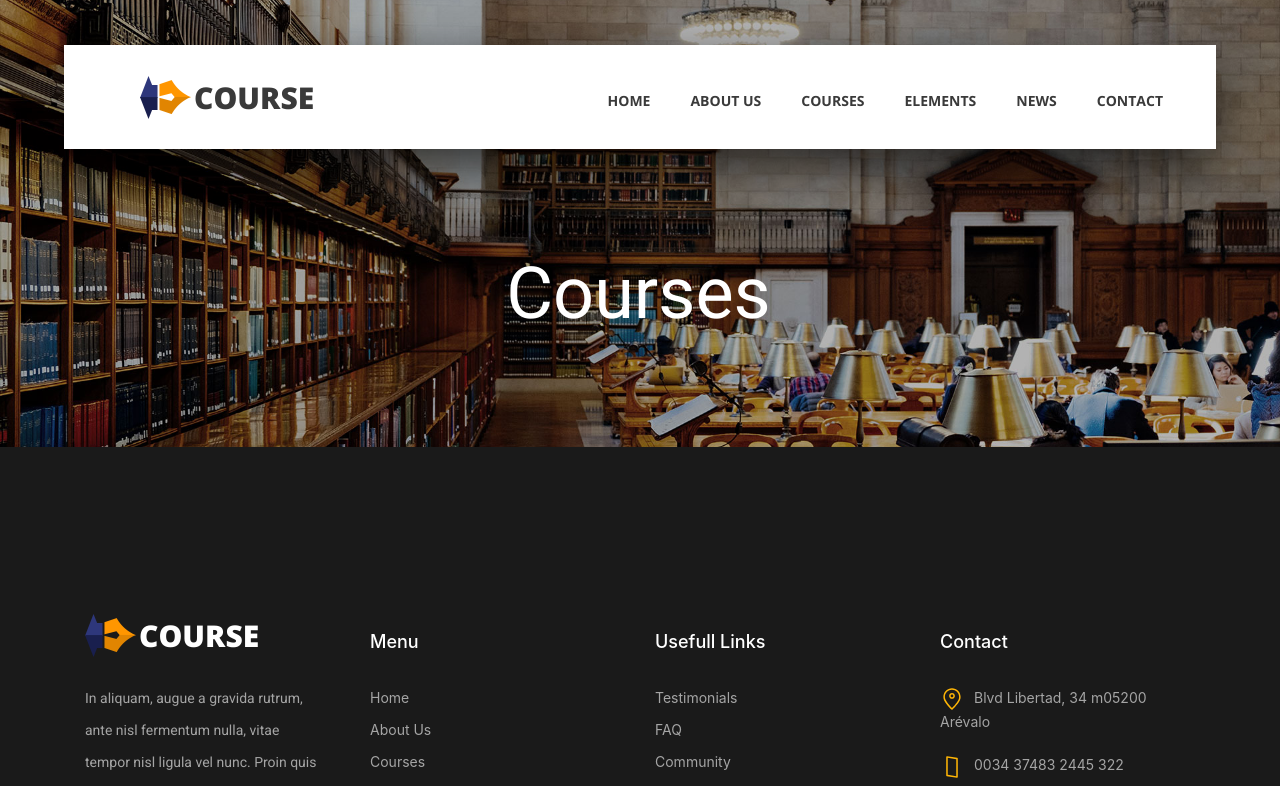
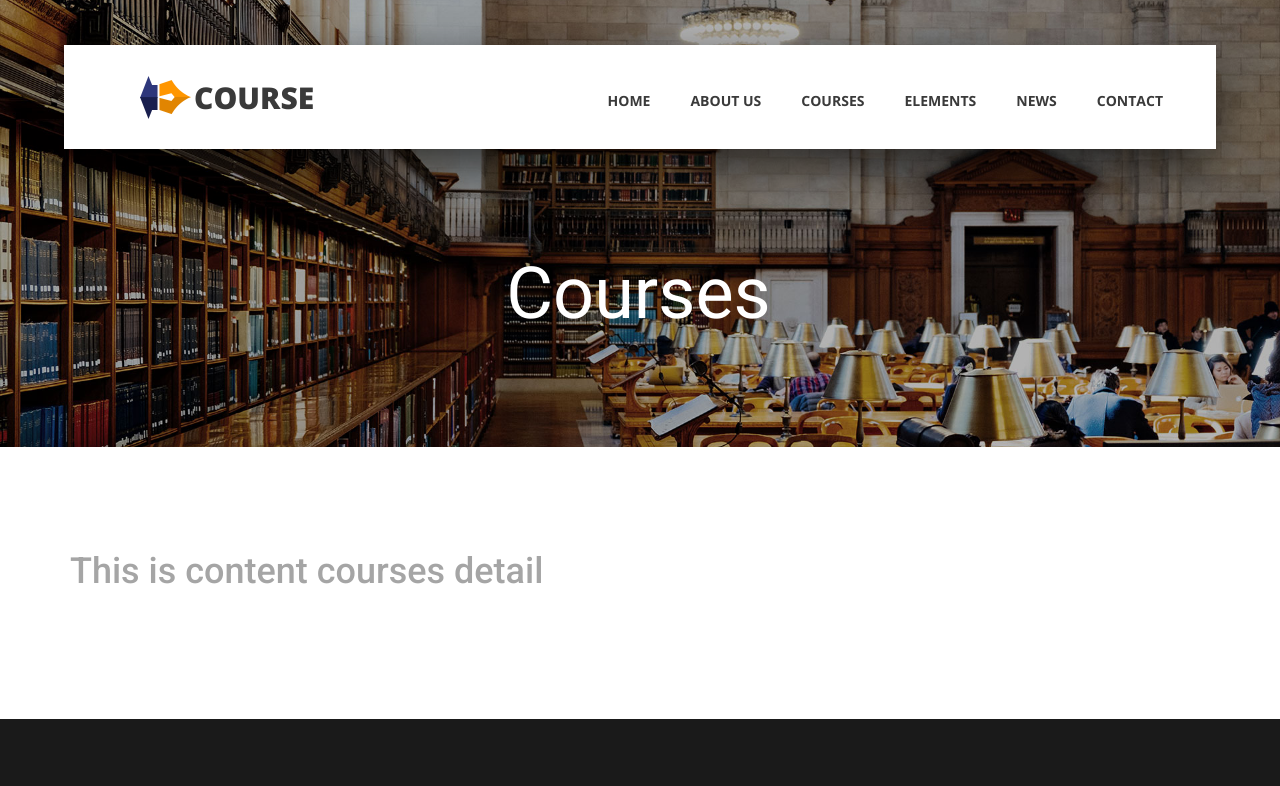
Before and after one commit to HoaHyNgoc/courses-review-site, a React (Create React App) app in the folder academics-review-app/: page / in a window 1280 px wide. Shown: the top 786 px of the page. Built offline with nearby package versions, Linux system fonts and the light colour scheme.

Commit message:
create component detail content courses

```diff
--- a/academics-review-app/src/components/page_courses_detail/ComponentsPageCoursesDetail.js
+++ b/academics-review-app/src/components/page_courses_detail/ComponentsPageCoursesDetail.js
@@ -1,11 +1,13 @@
 import React, { Component } from 'react';
 import PageCoursesHeader from '../page_courses/child_page_courses/PageCoursesHeader';
+import CoursesDetailContent from './child_page_courses_detail/CoursesDetailContent';
 
 class ComponentsPageCoursesDetail extends Component {
     render() {
         return (
             <div>
                 <PageCoursesHeader />
+                <CoursesDetailContent />
             </div>
         );
     }
--- /dev/null
+++ b/academics-review-app/src/components/page_courses_detail/child_page_courses_detail/CoursesDetailContent.js
@@ -0,0 +1,17 @@
+import React, { Component } from 'react';
+
+class CoursesDetailContent extends Component {
+    render() {
+        return (
+            <div className="news">
+                <div className="container">
+                    <div className="row">
+                        <h1>This is content courses detail</h1>
+                    </div>
+                </div>
+            </div>
+        );
+    }
+}
+
+export default CoursesDetailContent;
```
